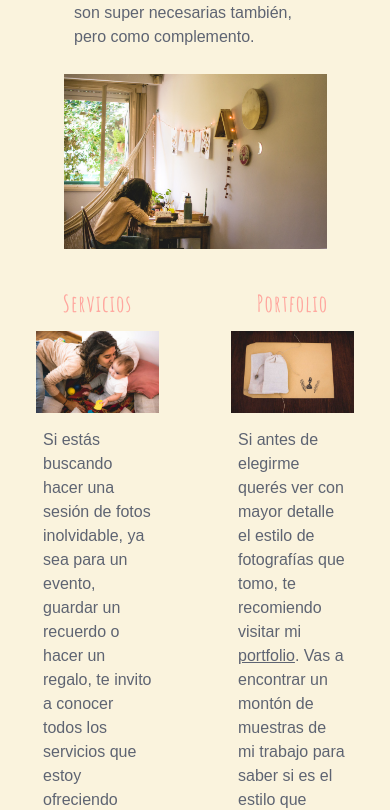
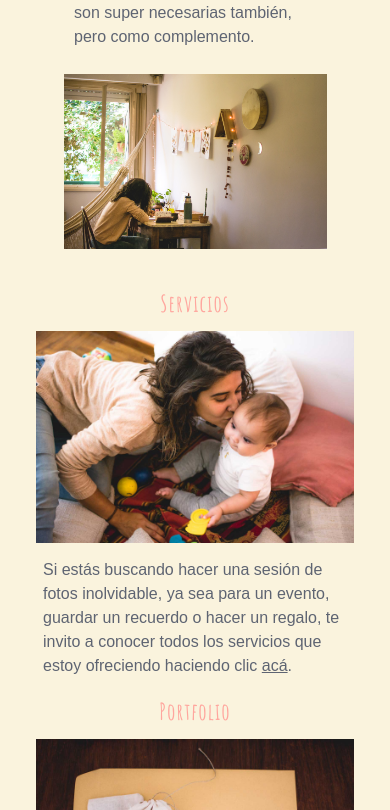
Before and after one commit to caamlg/maria-laura-photography, a website: page index.html in a window 390 px wide. Shown: the part 1190-2000 px from the top of the page. Drawn offline with nearby package versions, Linux system fonts and the light colour scheme; a web font is replaced by a local one.

Commit message:
breakpoint

```diff
--- a/index.html
+++ b/index.html
@@ -83,21 +83,21 @@
     </div>
     <div class="container-fluid">
       <div class="row py-3">
-        <div class="col" data-aos="zoom-in-up">
+        <div class="col-md-4" data-aos="zoom-in-up">
           <div class="mainHome__opciones--titulo">
           <h3>Servicios</h3>
           </div>
           <img src="images/niki.jpg" class="img-fluid px-4" alt="home servicios">
           <p class="px-3">Si estás buscando hacer una sesión de fotos inolvidable, ya sea para un evento, guardar un recuerdo o hacer un regalo, te invito a conocer todos los servicios que estoy ofreciendo haciendo clic <a href="pages/servicios.html">acá</a>.</p>
         </div>
-        <div class="col" data-aos="zoom-in-up">
+        <div class="col-md-4" data-aos="zoom-in-up">
           <div class="mainHome__opciones--titulo">
           <h3>Portfolio</h3>
           </div>
           <img src="images/papel.jpg" class="img-fluid px-4" alt="home portfolio">
           <p class="px-3">Si antes de elegirme querés ver con mayor detalle el estilo de fotografías que tomo, te recomiendo visitar mi <a href="pages/portfolio.html">portfolio</a>. Vas a encontrar un montón de muestras de mi trabajo para saber si es el estilo que estás buscando.</p>
         </div>
-        <div class="col" data-aos="zoom-in-up">
+        <div class="col-md-4" data-aos="zoom-in-up">
         <div class="mainHome__opciones--titulo">
           <h3>Sobre Mí</h3>
         </div>
```
